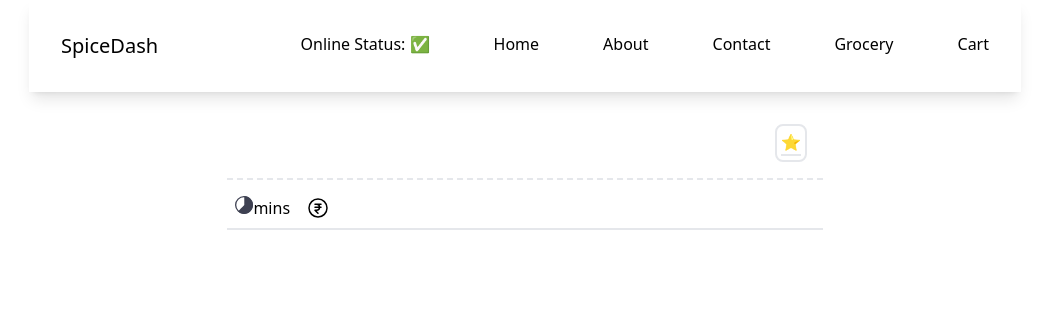
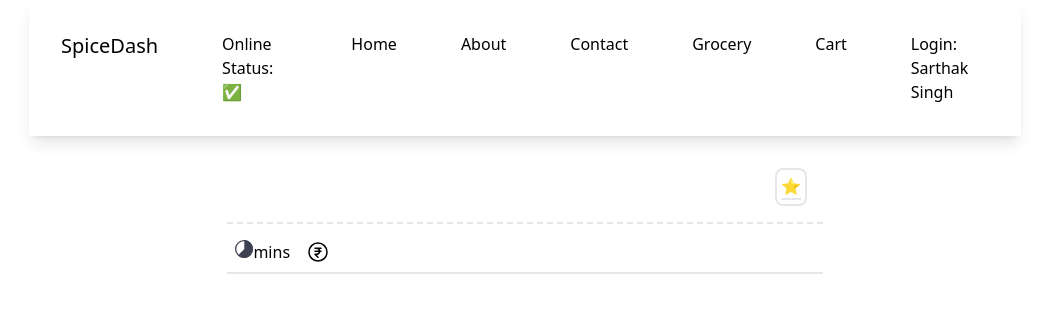
Before and after one commit to sarthak19360/namaste-react, a React (Vite) app: page /restaurants/1 in a window 1280 px wide. Shown: the top 312 px of the page, without its empty margins (115-1164 px from the left). Built offline with nearby package versions, Linux system fonts and the light colour scheme; no server answers.

Commit message:
Used context api to solve the problem of props drilling

```diff
--- a/src/App.js
+++ b/src/App.js
@@ -1,4 +1,4 @@
-import React, { lazy, Suspense } from "react";
+import React, { lazy, Suspense, useEffect, useState } from "react";
 import ReactDOM from "react-dom/client";
 import Header from "./components/Header";
 import Body from "./components/Body";
@@ -6,20 +6,30 @@ import Footer from "./components/Footer";
 import About from "./components/About";
 import Contact from "./components/Contact";
 import Error from "./components/Error";
-// import Grocery from "./components/Grocery";
 import { createBrowserRouter, Outlet, RouterProvider } from "react-router-dom";
 import RestaurantMenu from "./components/RestaurantMenu";
+import UserContext from "./utils/UserContext";
 
 // On demand loading
 const Grocery = lazy(() => import("./components/Grocery"));
 
 const AppLayout = () => {
+  const [userName, setUserName] = useState();
+  useEffect(() => {
+    // api fetch call
+    const data = {
+      name: "Sarthak Singh",
+    };
+    setUserName(data.name);
+  }, []);
   return (
-    <div className="px-36">
-      <Header />
-      <Outlet />
-      <Footer />
-    </div>
+    <UserContext.Provider value={{ loggedInUser: userName, setUserName }}>
+      <div className="px-36">
+        <Header />
+        <Outlet />
+        <Footer />
+      </div>
+    </UserContext.Provider>
   );
 };
 
--- a/src/components/Body.js
+++ b/src/components/Body.js
@@ -1,13 +1,16 @@
 import ResCard, { withVegLabel } from "./ResCard";
-import { useEffect, useState } from "react";
+import { useEffect, useState, useContext } from "react";
 import ShimmerUI from "./ShimmerUI";
 import { Link } from "react-router-dom";
 import useOnlineStatus from "../utils/useOnlineStatus";
+import UserContext from "../utils/UserContext";
 
 const Body = () => {
   const [listOfRestaurants, setListOfRestaurants] = useState([]);
   const [filteredRestaurants, setFilteredRestaurants] = useState([]);
   const [searchText, setSearchText] = useState("");
+  const { loggedInUser, setUserName } = useContext(UserContext);
+
   useEffect(() => {
     fetchData();
   }, []);
@@ -64,13 +67,14 @@ const Body = () => {
                   .includes(searchText.toLowerCase());
               });
               setFilteredRestaurants(filteredList);
+              setSearchText("");
             }}
           >
             Search
           </button>
         </div>
         <button
-          className="bg-gray-200 px-2 py-1 rounded-lg hover:bg-gray-300 ml-8"
+          className="bg-gray-200 px-2 py-1 rounded-lg hover:bg-gray-300 mx-8"
           onClick={() => {
             const filteredRestaurants = listOfRestaurants.filter((res) => {
               return res.info.avgRating > 4.3;
@@ -80,6 +84,15 @@ const Body = () => {
         >
           Search for Top Rated Restaurants
         </button>
+        <label className="pt-1">UserName: </label>
+        <input
+          type="text"
+          className="border-4 border-solid px-2"
+          value={loggedInUser}
+          onChange={(e) => {
+            setUserName(e.target.value);
+          }}
+        />
       </div>
       <div className="flex flex-wrap justify-center">
         {filteredRestaurants.map((restaurant) => (
--- a/src/components/Header.js
+++ b/src/components/Header.js
@@ -1,7 +1,10 @@
 import { Link } from "react-router-dom";
 import useOnlineStatus from "../utils/useOnlineStatus";
+import UserContext from "../utils/UserContext";
+import { useContext } from "react";
 const Header = () => {
   const onlineStatus = useOnlineStatus();
+  const data = useContext(UserContext);
   return (
     <div className="flex justify-between shadow-lg mb-4">
       <div className="p-8 font-medium text-xl">SpiceDash</div>
@@ -38,6 +41,9 @@ const Header = () => {
             </Link>
           </li>
           <li className="p-8">Cart</li>
+          <li className="p-8">
+            Login: <span className="font-medium">{data.loggedInUser}</span>
+          </li>
         </ul>
       </div>
     </div>
--- /dev/null
+++ b/src/utils/UserContext.js
@@ -0,0 +1,6 @@
+import { createContext } from "react";
+const UserContext = createContext({
+  loggedInUser: "Default User",
+});
+
+export default UserContext;
```
